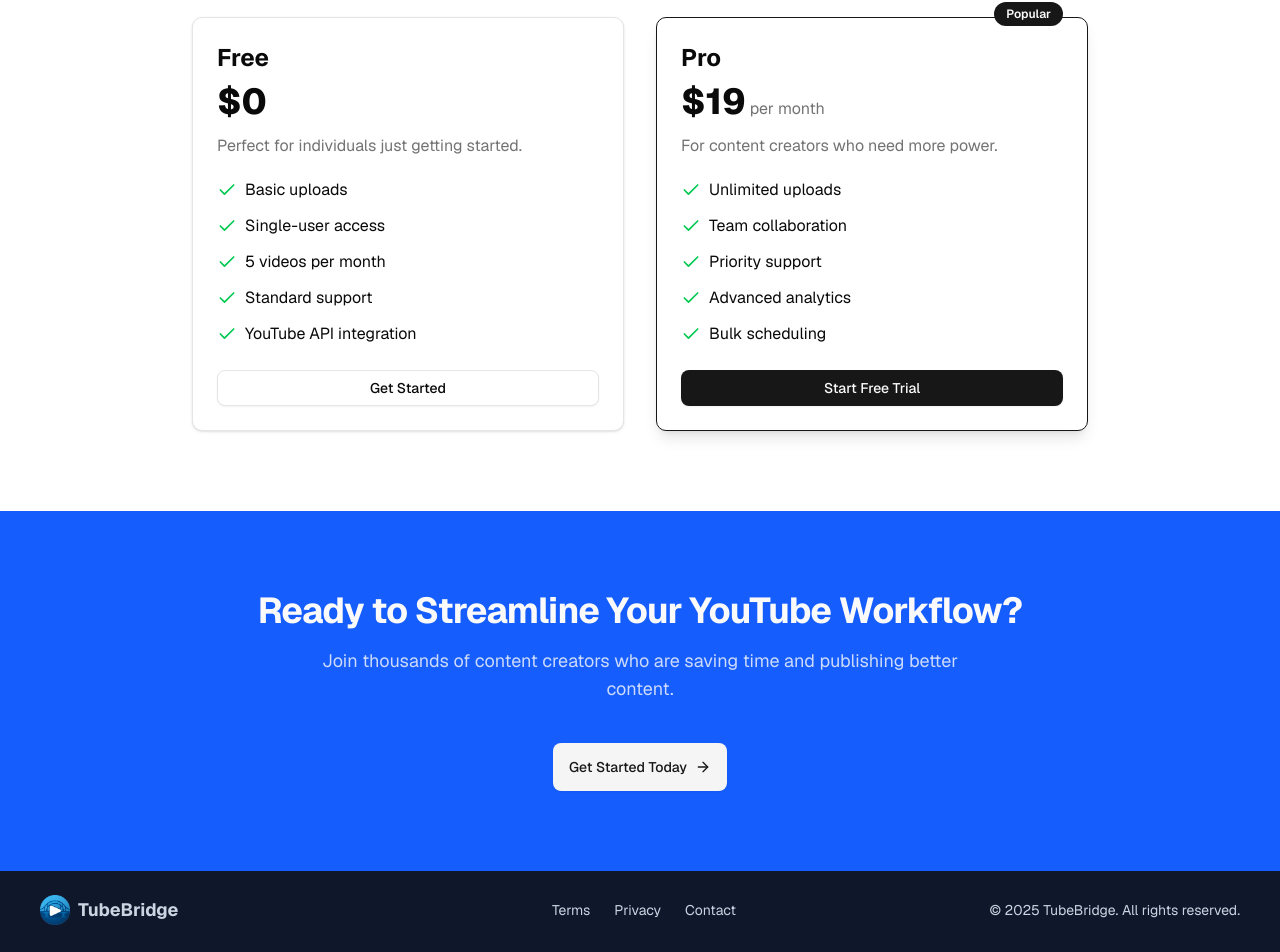
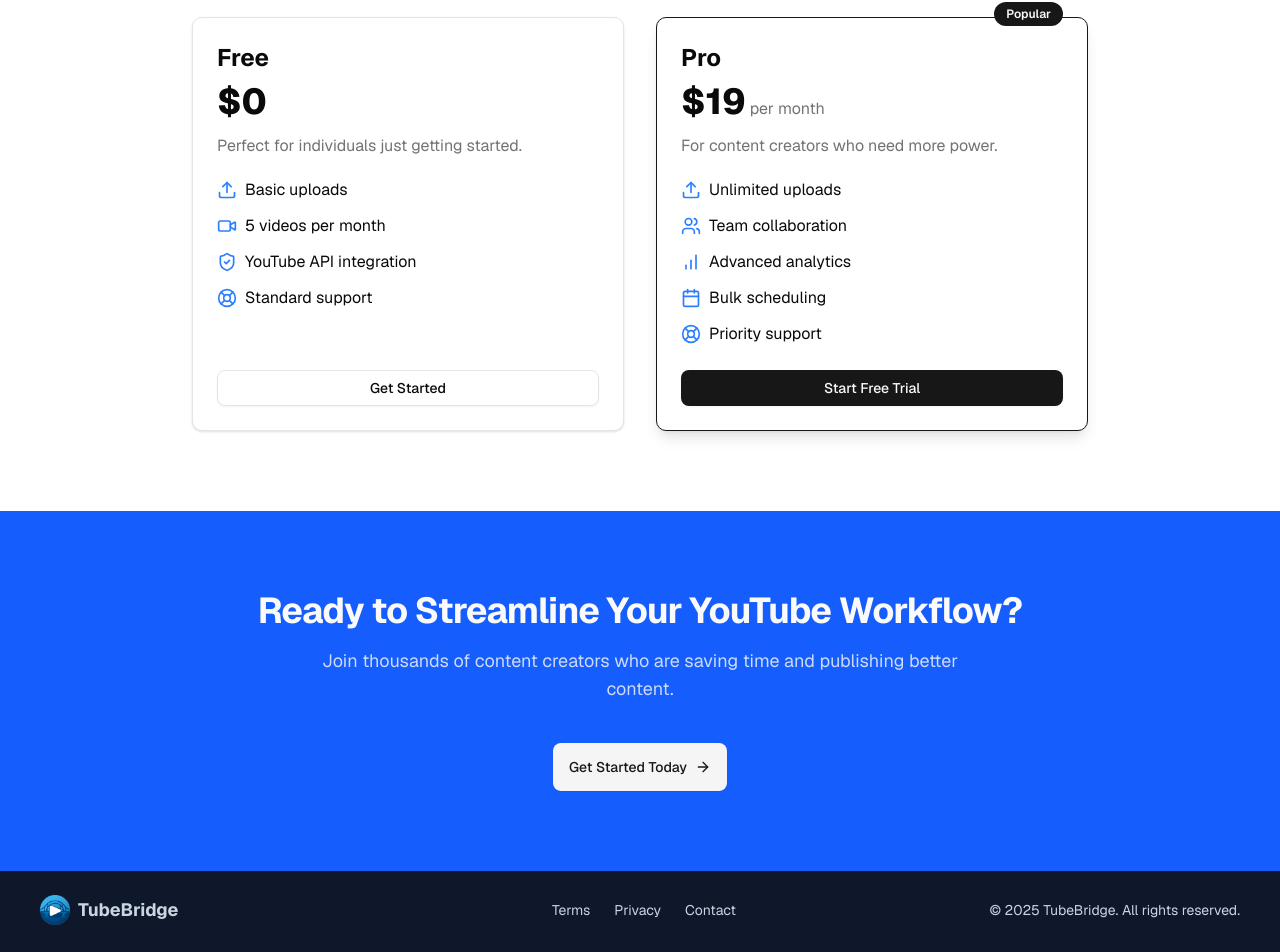
Before and after one commit to Raj28Mall/TubeBridge, a Next.js app in the folder frontend/: page /landing in a window 1280 px wide. Shown: the part 3021-3973 px from the top of the page. Built offline with nearby package versions, Linux system fonts and the light colour scheme.

Commit message:
Pricing cards updated for better UX

```diff
--- a/frontend/package.json
+++ b/frontend/package.json
@@ -22,6 +22,7 @@
     "axios": "^1.8.4",
     "class-variance-authority": "^0.7.1",
     "clsx": "^2.1.1",
+    "framer-motion": "^12.6.3",
     "lucide-react": "^0.485.0",
     "next": "15.2.4",
     "next-auth": "^4.24.11",
--- a/frontend/src/app/landing/page.tsx
+++ b/frontend/src/app/landing/page.tsx
@@ -4,11 +4,26 @@ import Image from "next/image";
 import { Button } from "@/components/ui/button";
 import { FeatureCard } from "@/components/feature-card";
 import { PricingCard } from "@/components/pricing-card";
-import { ArrowRight, Upload, CheckCircle, Shield, Settings, LogOut, User, Check, X } from "lucide-react";
+import { ArrowRight, Upload, CheckCircle, Shield, Settings, LogOut, User, Check, X, UploadIcon, UsersIcon, VideoIcon, LifeBuoyIcon, ShieldCheckIcon, BarChartIcon, CalendarIcon, } from "lucide-react";
 import { useUserStore } from "@/store/userStore";
 import { Avatar, AvatarFallback, AvatarImage } from "@/components/ui/avatar"
 import { DropdownMenu, DropdownMenuContent, DropdownMenuGroup, DropdownMenuItem, DropdownMenuLabel, DropdownMenuSeparator, DropdownMenuTrigger,} from "@/components/ui/dropdown-menu";
 import { Table, TableBody, TableCell, TableHead, TableHeader, TableRow } from "@/components/ui/table";
+
+const freeFeatures = [
+  { icon: UploadIcon, text: "Basic uploads" },
+  { icon: VideoIcon, text: "5 videos per month" },
+  { icon: ShieldCheckIcon, text: "YouTube API integration" },
+  { icon: LifeBuoyIcon, text: "Standard support" },
+];
+
+const proFeatures = [
+  { icon: UploadIcon, text: "Unlimited uploads" },
+  { icon: UsersIcon, text: "Team collaboration" },
+  { icon: BarChartIcon, text: "Advanced analytics" },
+  { icon: CalendarIcon, text: "Bulk scheduling" },
+  { icon: LifeBuoyIcon, text: "Priority support" },
+];
 
 export default function LandingPage() {
   const user = useUserStore(state => state.user);
@@ -304,29 +319,17 @@ export default function LandingPage() {
                 title="Free"
                 price="$0"
                 description="Perfect for individuals just getting started."
-                features={[
-                  "Basic uploads",
-                  "Single-user access",
-                  "5 videos per month",
-                  "Standard support",
-                  "YouTube API integration",
-                ]}
+                features={freeFeatures}
                 buttonText="Get Started"
                 buttonVariant="outline"
+                popular={false}
               />
-
               <PricingCard
                 title="Pro"
                 price="$19"
                 period="per month"
                 description="For content creators who need more power."
-                features={[
-                  "Unlimited uploads",
-                  "Team collaboration",
-                  "Priority support",
-                  "Advanced analytics",
-                  "Bulk scheduling",
-                ]}
+                features={proFeatures}
                 buttonText="Start Free Trial"
                 buttonVariant="default"
                 popular={true}
--- a/frontend/src/components/pricing-card.tsx
+++ b/frontend/src/components/pricing-card.tsx
@@ -1,16 +1,22 @@
-import { Button } from "@/components/ui/button"
-import { Check } from "lucide-react"
-import Link from "next/link"
+import { Button } from "@/components/ui/button";
+import Link from "next/link";
+import { LucideIcon, Check } from "lucide-react";
+
+interface Feature {
+  text: string;
+  icon?: LucideIcon;
+}
 
 interface PricingCardProps {
-  title: string
-  price: string
-  period?: string
-  description: string
-  features: string[]
-  buttonText: string
-  buttonVariant: "default" | "outline"
-  popular?: boolean
+  title: string;
+  price: string;
+  period?: string;
+  description: string;
+  features: Feature[];
+  buttonText: string;
+  buttonVariant: "default" | "outline";
+  popular?: boolean;
+  link?: string;
 }
 
 export function PricingCard({
@@ -22,10 +28,13 @@ export function PricingCard({
   buttonText,
   buttonVariant,
   popular = false,
+  link = "/auth",
 }: PricingCardProps) {
   return (
     <div
-      className={`relative flex flex-col rounded-lg border ${popular ? "border-primary shadow-lg" : "shadow-sm"} bg-card p-6`}
+      className={`relative flex flex-col rounded-lg border ${
+        popular ? "border-primary shadow-lg" : "shadow-sm"
+      } bg-card p-6`}
     >
       {popular && (
         <div className="absolute -top-4 right-6 rounded-full bg-primary px-3 py-1 text-xs font-semibold text-primary-foreground">
@@ -37,25 +46,31 @@ export function PricingCard({
         <h3 className="text-2xl font-bold">{title}</h3>
         <div className="mt-2 flex items-baseline">
           <span className="text-4xl font-extrabold">{price}</span>
-          {period && <span className="ml-1 text-muted-foreground">{period}</span>}
+          {period && (
+            <span className="ml-1 text-muted-foreground">{period}</span>
+          )}
         </div>
         <p className="mt-3 text-muted-foreground">{description}</p>
       </div>
 
       <ul className="mb-6 space-y-3">
-        {features.map((feature, index) => (
+        {features.map(({ icon: Icon, text }, index) => (
           <li key={index} className="flex items-center">
-            <Check className="mr-2 h-5 w-5 text-green-500" />
-            <span>{feature}</span>
+            {Icon ? (
+              <Icon className="mr-2 h-5 w-5 text-blue-500" />
+            ) : (
+              <Check className="mr-2 h-5 w-5 text-green-500" />
+            )}
+            <span>{text}</span>
           </li>
         ))}
       </ul>
 
       <div className="mt-auto">
         <Button asChild variant={buttonVariant} className="w-full">
-          <Link href="/auth">{buttonText}</Link>
+          <Link href={link}>{buttonText}</Link>
         </Button>
       </div>
     </div>
-  )
+  );
 }
```
Also changed, not shown: 1 other file (tests, documents, lock files or other folders).
